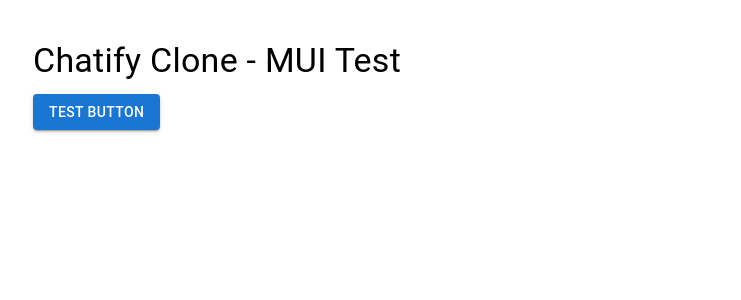
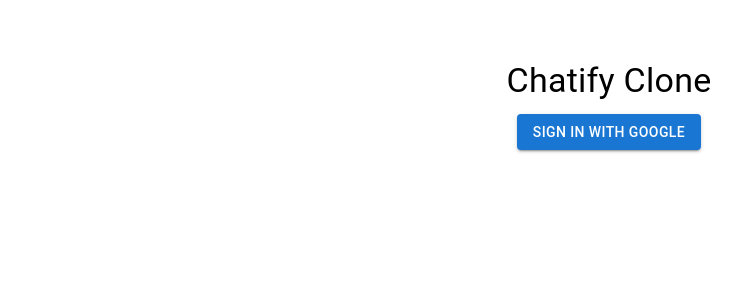
Before and after one commit to naitiikjainn/Chatify, a React (Create React App) app: page / in a window 1280 px wide. Shown: the top 300 px of the page, without its empty margins (31-772 px from the left). Built offline with nearby package versions, Linux system fonts and the light colour scheme; no server answers.

Commit message:
added firebase auth

```diff
--- a/src/App.js
+++ b/src/App.js
@@ -1,11 +1,66 @@
-import React from "react";
-import { Button, Container, Typography } from "@mui/material";
+// src/App.js
+import React, { useEffect, useState } from "react";
+import { signInWithPopup, onAuthStateChanged, signOut } from "firebase/auth";
+import { auth, provider } from "./Firebase/Firebase";
+import { Button, Container, Typography, Avatar } from "@mui/material";
 
 function App() {
+  const [user, setUser] = useState(null);
+
+  useEffect(() => {
+    const unsub = onAuthStateChanged(auth, (u) => {
+      setUser(u || null);
+    });
+    return () => unsub();
+  }, []);
+
+  const login = async () => {
+    try {
+      await signInWithPopup(auth, provider);
+    } catch (err) {
+      alert(err.message);
+    }
+  };
+
+  const logout = async () => {
+    await signOut(auth);
+  };
+
+  if (!user) {
+    return (
+      <Container style={{ marginTop: 60, textAlign: "center" }}>
+        <Typography variant="h4" gutterBottom>
+          Chatify Clone
+        </Typography>
+
+        <Button variant="contained" onClick={login}>
+          Sign in with Google
+        </Button>
+      </Container>
+    );
+  }
+
   return (
-    <Container style={{ marginTop: 40 }}>
-      <Typography variant="h4" gutterBottom>Chatify Clone - MUI Test</Typography>
-      <Button variant="contained">Test Button</Button>
+    <Container style={{ marginTop: 30 }}>
+      <div style={{ display: "flex", alignItems: "center", gap: 12 }}>
+        <Avatar src={user.photoURL} />
+        <div>
+          <Typography>{user.displayName}</Typography>
+          <Typography variant="caption">{user.email}</Typography>
+        </div>
+
+        <Button
+          style={{ marginLeft: "auto" }}
+          variant="outlined"
+          onClick={logout}
+        >
+          Logout
+        </Button>
+      </div>
+
+      <Typography style={{ marginTop: 30 }}>
+        ✅ Logged in successfully. Next step: Rooms & Chat UI.
+      </Typography>
     </Container>
   );
 }
--- /dev/null
+++ b/src/Firebase/Firebase.js
@@ -0,0 +1,20 @@
+import { initializeApp } from "firebase/app";
+import { getAuth, GoogleAuthProvider } from "firebase/auth";
+import { getFirestore } from "firebase/firestore";
+import { getStorage } from "firebase/storage";
+
+const firebaseConfig = {
+  apiKey: "AIzaSyAZSWYqX3_56uyPcpvqv_VT48rmMgMfTNs",
+  authDomain: "chatify-99ce2.firebaseapp.com",
+  projectId: "chatify-99ce2",
+  storageBucket: "chatify-99ce2.firebasestorage.app",
+  messagingSenderId: "124265175890",
+  appId: "1:124265175890:web:dfaf5f4cb0ff2a4388b88b",
+};
+
+const app = initializeApp(firebaseConfig);
+
+export const auth = getAuth(app);
+export const provider = new GoogleAuthProvider();
+export const db = getFirestore(app);
+export const storage = getStorage(app);
```
